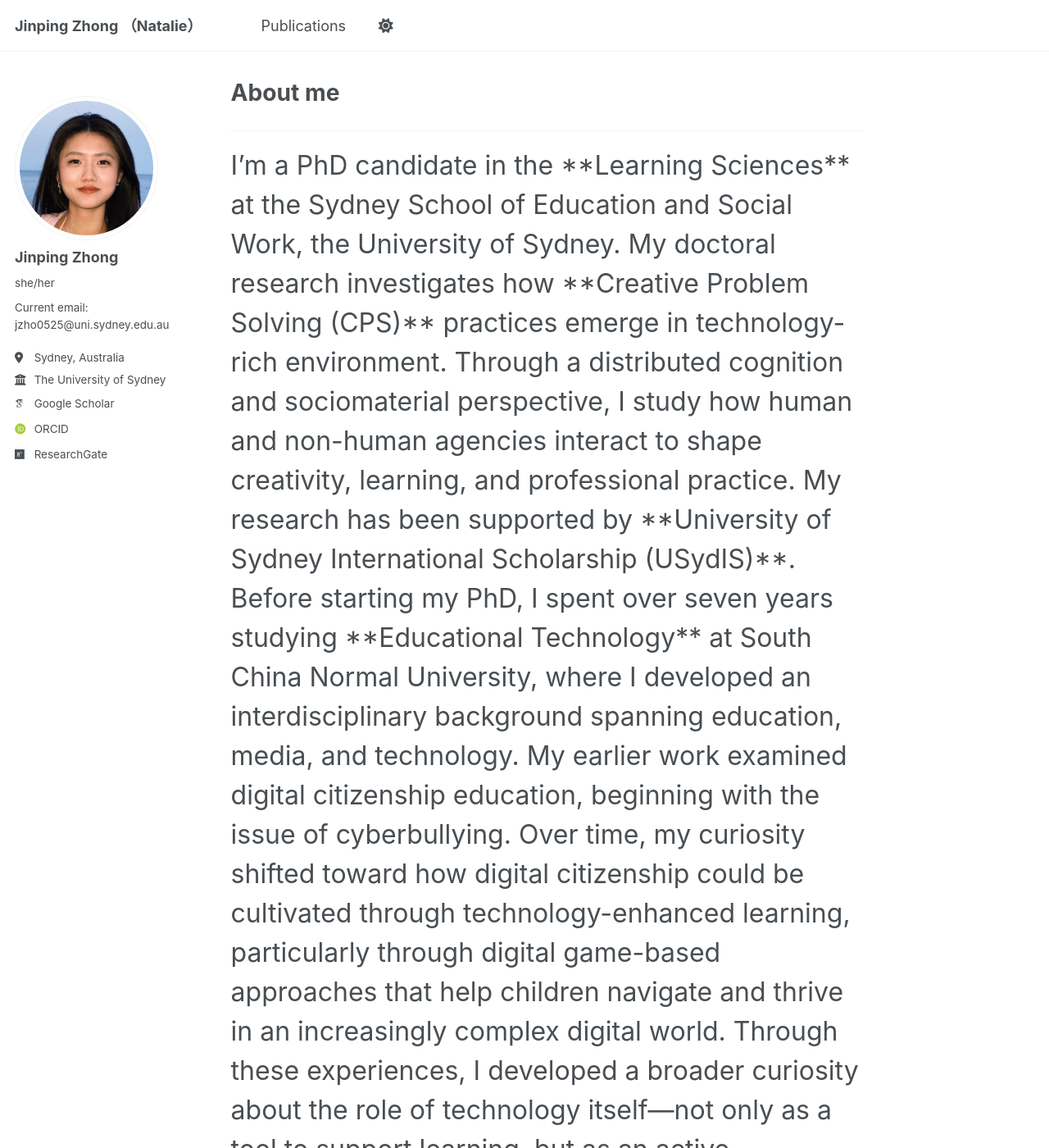
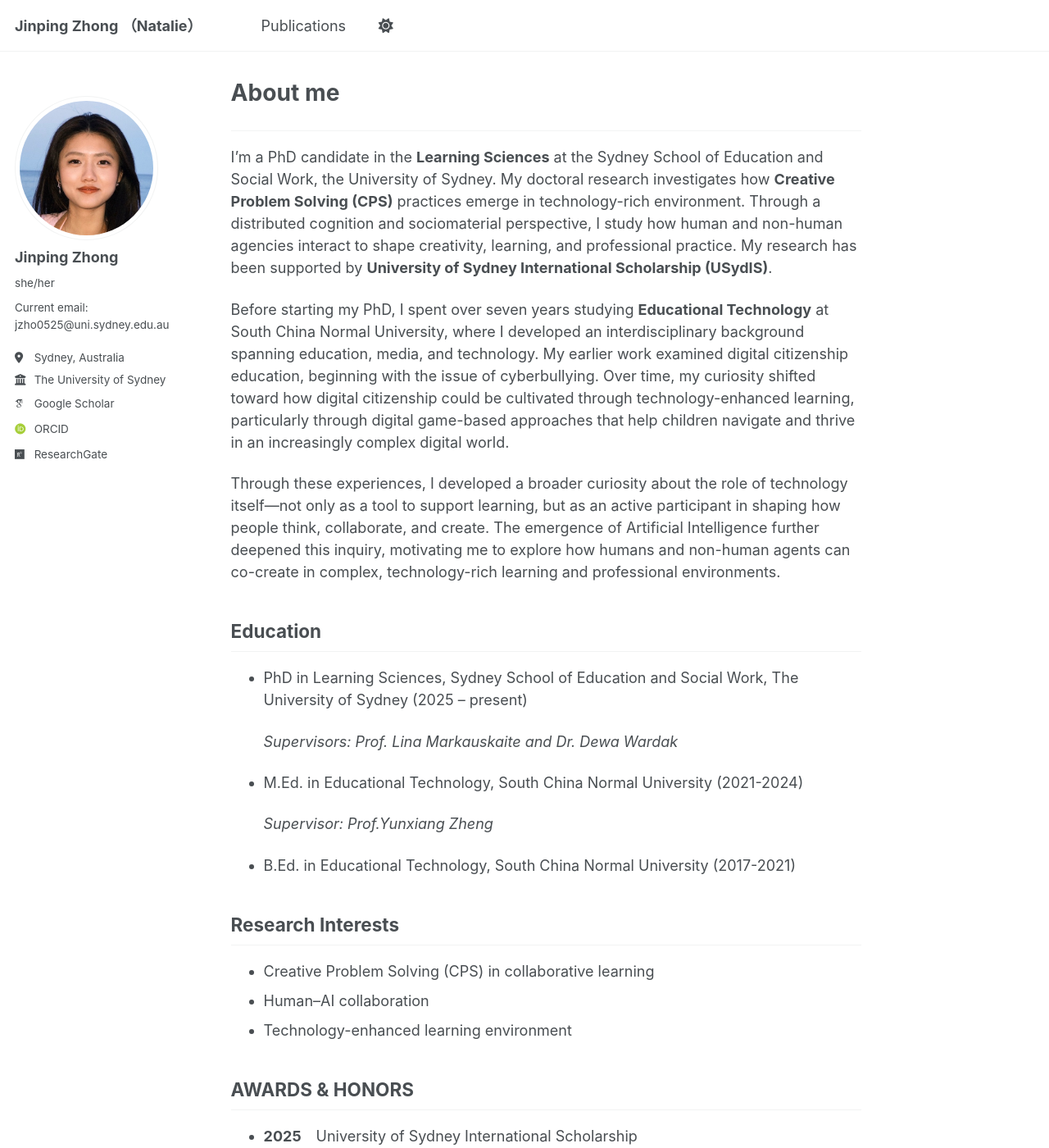
Before and after one commit to kimpink98/jp-zhong, a Jekyll site: the page built from _pages/about.md, in a window 1280 px wide and 1400 px high. Shown: the whole window at 82% size. Built offline with Jekyll 4.4.1, drawn with Linux system fonts in a browser that asks for light colours; some web fonts are replaced; a script that is not in the unit is left out; some of the changed text lies outside the part shown.

Commit message:
about.md

```diff
--- a/_pages/about.md
+++ b/_pages/about.md
@@ -8,11 +8,11 @@ redirect_from:
 ---
 
 ------
-<font size=6> I’m a PhD candidate in the **Learning Sciences** at the Sydney School of Education and Social Work, the University of Sydney. My doctoral research investigates how **Creative Problem Solving (CPS)** practices emerge in technology-rich environment. Through a distributed cognition and sociomaterial perspective, I study how human and non-human agencies interact to shape creativity, learning, and professional practice. My research has been supported by **University of Sydney International Scholarship (USydIS)**.
+I’m a PhD candidate in the **Learning Sciences** at the Sydney School of Education and Social Work, the University of Sydney. My doctoral research investigates how **Creative Problem Solving (CPS)** practices emerge in technology-rich environment. Through a distributed cognition and sociomaterial perspective, I study how human and non-human agencies interact to shape creativity, learning, and professional practice. My research has been supported by **University of Sydney International Scholarship (USydIS)**.
 
 Before starting my PhD, I spent over seven years studying **Educational Technology** at South China Normal University, where I developed an interdisciplinary background spanning education, media, and technology. My earlier work examined digital citizenship education, beginning with the issue of cyberbullying. Over time, my curiosity shifted toward how digital citizenship could be cultivated through technology-enhanced learning, particularly through digital game-based approaches that help children navigate and thrive in an increasingly complex digital world.
 
-Through these experiences, I developed a broader curiosity about the role of technology itself—not only as a tool to support learning, but as an active participant in shaping how people think, collaborate, and create. The emergence of Artificial Intelligence further deepened this inquiry, motivating me to explore how humans and non-human agents can co-create in complex, technology-rich learning and professional environments.</font>
+Through these experiences, I developed a broader curiosity about the role of technology itself—not only as a tool to support learning, but as an active participant in shaping how people think, collaborate, and create. The emergence of Artificial Intelligence further deepened this inquiry, motivating me to explore how humans and non-human agents can co-create in complex, technology-rich learning and professional environments.
 
 Education
 ------
```
